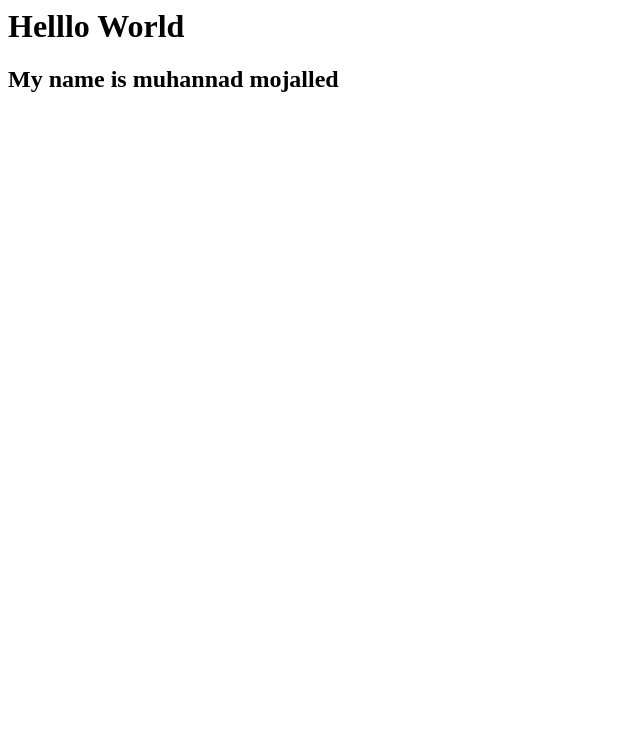
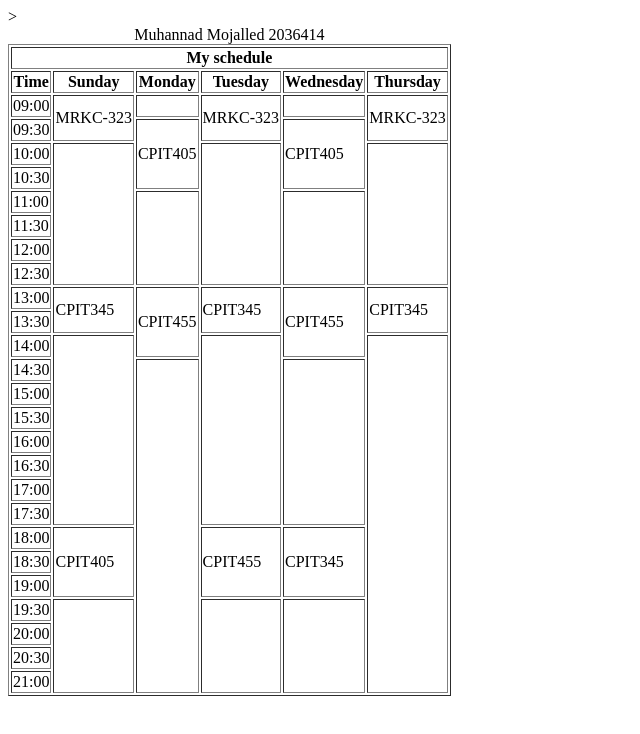
Before and after one commit to MuhannadMojalled/CPIT405-LAB1, a plain HTML site: page index.html in a window 1280 px wide. Shown: the whole page, without its empty margins (0-640 px from the left). Drawn offline with Linux system fonts and the light colour scheme.

Commit message:
made my schedule

```diff
--- a/index.html
+++ b/index.html
@@ -1,13 +1,152 @@
 <html lang="en">
+
 <head>
     <meta charset="UTF-8">
     <meta name="viewport" content="width=device-width, initial-scale=1.0">
-    <title>Document</title>
+    <title>Lab 1</title>
 </head>
+
 <body>
-    <h1>Helllo World</h1>
-    <h2>My name is muhannad mojalled</h2>
+
+    <table border="1">
+        <caption>Muhannad Mojalled 2036414</caption>
+        <thead>
+            <tr>
+                <th colspan="7">My schedule</th>
+            </tr>
+            <tr>
+                <th>Time</th>
+                <th>Sunday</th>
+                <th>Monday</th>
+                <th>Tuesday</th>
+                <th>Wednesday</th>
+                <th>Thursday</th>
+            </tr>
+            <tr>
+                <td>09:00</td>
+                <td rowspan="2"> MRKC-323</td>
+                <td> </td>
+                <td rowspan="2"> MRKC-323</td>
+                <td> </td>
+                <td rowspan="2"> MRKC-323</td>
+            </tr>
+            <tr>
+                <td>09:30</td>
+                <td rowspan="3"> CPIT405 </td>
+                <td rowspan="3"> CPIT405 </td>
+
+            </tr>
+            <tr>
+                <td>10:00</td>
+                <td rowspan="6"></td>
+                </td>
+                <td rowspan="6"> </td>
+                <td rowspan="6"></td>
+
+            </tr>
+            <tr>
+                <td>10:30</td>
+
+            </tr>
+            <tr>
+                <td>11:00</td>
+                <td rowspan="4"></td>
+                <td rowspan="4"> </td>
+
+            </tr>
+            <tr>
+                <td>11:30</td>
+
+            </tr>
+            <tr>
+                <td>12:00</td>
+                >
+            </tr>
+            <tr>
+                <td>12:30</td>
+            </tr>
+            <tr>
+                <td>13:00</td>
+                <td rowspan="2"> CPIT345 </td>
+                <td rowspan="3"> CPIT455 </td>
+                <td rowspan="2"> CPIT345 </td>
+                <td rowspan="3"> CPIT455 </td>
+                <td rowspan="2"> CPIT345 </td>
+            </tr>
+            <tr>
+                <td>13:30</td>
+
+            </tr>
+            <tr>
+                <td>14:00</td>
+                <td rowspan="8"></td>
+                <td rowspan="8"></td>
+                <td rowspan="15"></td>
+
+            </tr>
+            <tr>
+                <td>14:30</td>
+
+                <td rowspan="14"></td>
+                <td rowspan="7"></td>
+            </tr>
+            <tr>
+                <td>15:00</td>
+
+            </tr>
+            <tr>
+                <td>15:30</td>
+
+            </tr>
+            <tr>
+                <td>16:00</td>
+            </tr>
+            <tr>
+                <td>16:30</td>
+            </tr>
+            <tr>
+                <td>17:00</td>
+            </tr>
+            <tr>
+                <td>17:30</td>
+            </tr>
+            <tr>
+                <td>18:00</td>
+                <td rowspan="3">CPIT405</td>
+                <td rowspan="3">CPIT455</td>
+                <td rowspan="3">CPIT345</td>
+            </tr>
+            <tr>
+                <td>18:30</td>
+            </tr>
+            <tr>
+                <td>19:00</td>
+            </tr>
+            <tr>
+                <td>19:30</td>
+                <td rowspan="4"></td>
+                <td rowspan="4"></td>
+                <td rowspan="4"></td>
+            </tr>
+
+            <tr>
+                <td>20:00</td>
+            </tr>
+
+            <tr>
+                <td>20:30</td>
+            </tr>
+            <tr>
+                <td>21:00</td>
+            </tr>
+
+
+        </thead>
+
+    </table>
+
 
 
 </body>
+
 </html>
```
